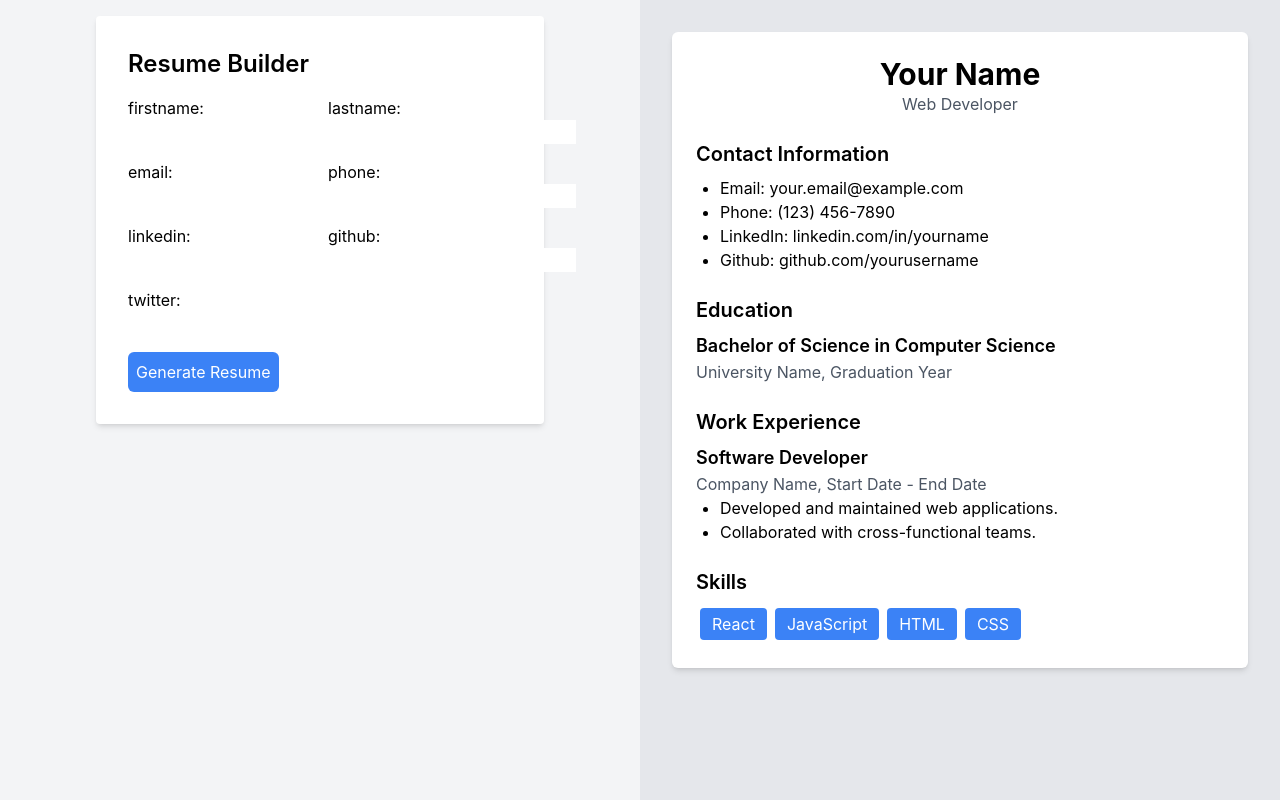
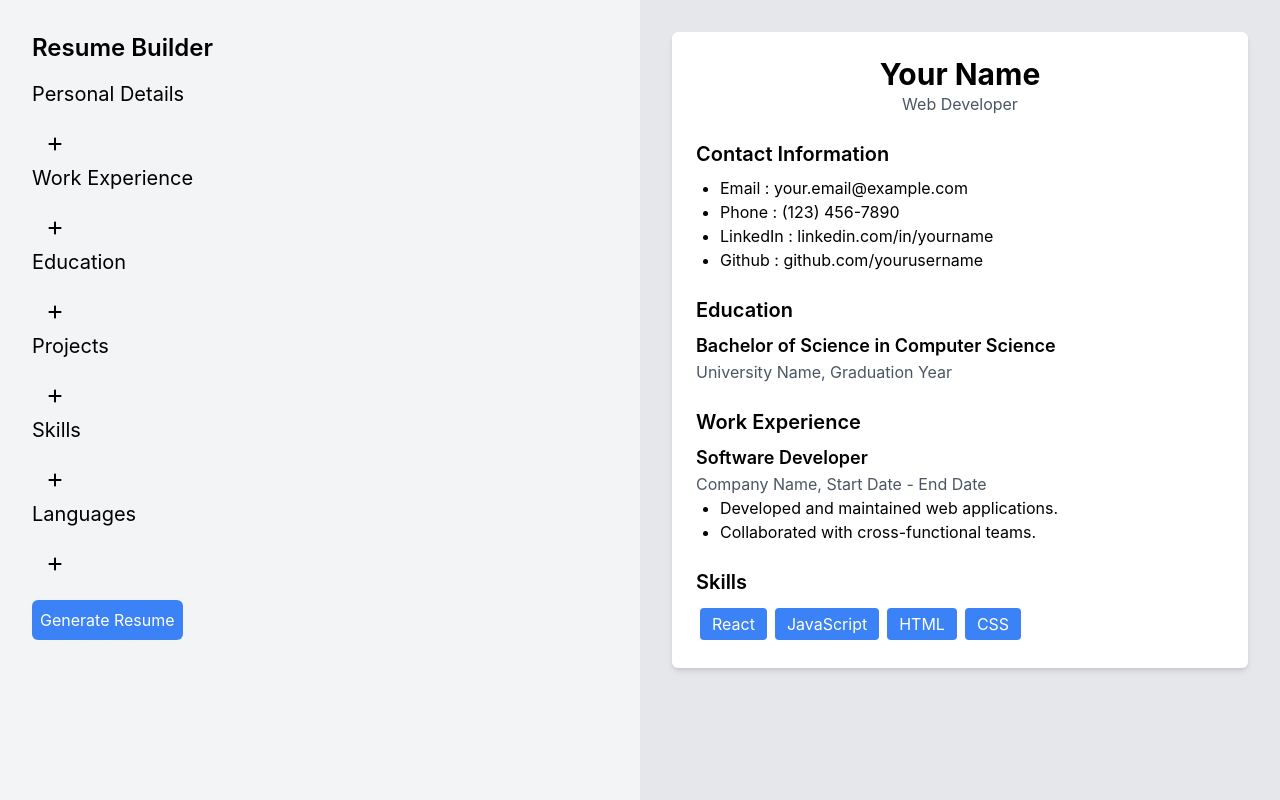
Before and after one commit to konkazazis/ResumeBuilder, a React (Create React App) app: page / in a window 1280 px wide. Built offline with nearby package versions, Linux system fonts and the light colour scheme.

Commit message:
add personal details with button using state

```diff
--- a/package.json
+++ b/package.json
@@ -3,6 +3,9 @@
   "version": "0.1.0",
   "private": true,
   "dependencies": {
+    "@fortawesome/fontawesome-svg-core": "^6.5.1",
+    "@fortawesome/free-solid-svg-icons": "^6.5.1",
+    "@fortawesome/react-fontawesome": "^0.2.0",
     "@testing-library/jest-dom": "^5.17.0",
     "@testing-library/react": "^13.4.0",
     "@testing-library/user-event": "^13.5.0",
@@ -10,6 +13,7 @@
     "postcss-cli": "^11.0.0",
     "react": "^18.2.0",
     "react-dom": "^18.2.0",
+    "react-modal": "^3.16.1",
     "react-scripts": "5.0.1",
     "tailwindcss": "^3.4.1",
     "web-vitals": "^2.1.4"
--- a/src/App.js
+++ b/src/App.js
@@ -13,7 +13,7 @@ function App() {
 
   return (
     <div className="flex h-screen">
-      <div className='flex-1 bg-gray-100'>
+      <div className='flex-1 bg-gray-100 overflow-auto'>
         <Forms onSubmit={handleFormSubmit} formData={formData} setFormData={setFormData}/>
       </div>
       <div className='flex-1 bg-gray-200 float-left'>
--- a/src/components/forms.js
+++ b/src/components/forms.js
@@ -1,15 +1,66 @@
-import { info } from 'autoprefixer';
+import { FontAwesomeIcon } from '@fortawesome/react-fontawesome';
+import { faPlus } from '@fortawesome/free-solid-svg-icons';
 import React, {useState} from 'react'
+import Modal from 'react-modal';
 
 function Forms({formData, setFormData}) {
-  const infolist = [
-    "firstname",
-    "lastname",
+  const [isModalOpen, setIsModalOpen] = useState(false);
+  const [selectedPersonalDetails, setSelectedPersonalDetails] = useState([]);
+
+  const openModal = () => {
+    setIsModalOpen(true);
+  };
+  const closeModal = () => {
+    setIsModalOpen(false);
+  };
+  const handleOptionClick = (option) => {
+    console.log(`Selected option: ${option}`);
+    // personalDetails2.push(option);
+    // console.log(personalDetails2);
+    setSelectedPersonalDetails([...selectedPersonalDetails, option]);
+    closeModal();
+  };
+
+  const menuOptions = [
+    "Personal Details",
+    "Work Experience",
+    "Education",
+    "Projects",
+    "Skills",
+    "Languages"
+  ];
+  const personalDetails = [
+    "fullname",
+    "title",
     "email",
     "phone",
     "linkedin",
     "github",
     "twitter",
+  ];
+  const personalDetails2 = [];
+  const workExperience = [
+    "company",
+    "position",
+    "city",
+    "state",
+    "start",
+    "end",
+    "description",
+  ];
+  const education = [
+    "school",
+    "degree",
+    "city",
+    "state",
+    "start",
+    "end",
+    "description",
+  ];
+  const projects = [
+    "name",
+    "description",
+    "link",
   ];
 
   const handleChange = (e, label) => {
@@ -26,25 +77,81 @@ function Forms({formData, setFormData}) {
   };
 
   return (
-    <div className="container mx-auto p-4">
-      <form onSubmit={handleSubmit} className="max-w-md mx-auto bg-white p-8 rounded shadow-md">
+    <div className="container p-8">
+      <form onSubmit={handleSubmit}>
         <h2 className="text-2xl font-semibold mb-4">Resume Builder</h2>
 
         {/* Personal Information */}
+          {menuOptions.map((label, index) => (
+            <div>
+              <h1 className="text-xl mb-4">{label}</h1>
               <div className="grid grid-cols-2 gap-4">
-        {infolist.map((label, index) => (
-        <div key={index}>
-          <label htmlFor={label}>{label}:</label>
+                { label === "Personal Details" ? (
+                    selectedPersonalDetails.map((label, index) => (
+                      <div className="mb-4">
+                        <label className="block text-gray-700 text-sm font-bold mb-2">
+                          {label}
+                        </label>
                         <input
                           type="text"
-            id={label}
-            name={label}
-            value={formData[label] || ''}
+                          className="shadow appearance-none border rounded w-full py-2 px-3 text-gray-700 leading-tight focus:outline-none focus:shadow-outline"
+                          placeholder={label}
+                          value={formData[label]}
                           onChange={(e) => handleChange(e, label)}
                         />
                       </div>
+                    ))
+                  ) : label === "testststs" }
+              </div>
+              <button
+                type="button"
+                className="text-white px-4 py-2 rounded-lg hover:bg-slate-200"
+                onClick={openModal}
+                >
+                <FontAwesomeIcon icon={faPlus} style={{color: "#000000",}}/>
+              </button>
+            </div>
+          ))}
+
+          <Modal
+            isOpen={isModalOpen}
+            onRequestClose={closeModal}
+            contentLabel="Example Modal"
+            className="bg-white border-2 rounded-md shadow-lg p-4 w-1/3 h-1/2"
+            style={
+              {
+                overlay: {
+                  position: 'fixed',
+                  backgroundColor: "none",
+                },
+                content: {
+                  width: '18rem',
+                  position: 'absolute',
+                  top: '10%',
+                  left: '15%',
+                  right: '10%',
+                  bottom: '10%',
+                  border: '1px solid #ccc',
+                  background: '#fff',
+                  WebkitOverflowScrolling: 'touch',
+                  borderRadius: '4px',
+                  outline: 'none',
+                  padding: '0',
+                }
+              }
+            }
+          >
+            <div>
+              {personalDetails.map((label, index) => (
+                <div className='hover:bg-slate-300'>
+                  <button onClick={() => handleOptionClick(label)} className='text-l text-left w-[18rem] pl-2 '>
+                    {label}
+                  </button>
+                </div>
               ))}
             </div>
+          </Modal>
+
         <div className="mt-4">
           <button
             type="submit"
--- a/src/components/templates.js
+++ b/src/components/templates.js
@@ -34,7 +34,7 @@ function templates({ formData }) {
         <div className="bg-gray-200 p-8">
           <div className="max-w-2xl mx-auto bg-white p-6 rounded-md shadow-md">
             <header className="text-center mb-6">
-              <h1 className="text-3xl font-bold">{formData.firstname ? formData.firstname : "Your Name"}</h1>
+              <h1 className="text-3xl font-bold">{formData.fullname ? formData.fullname : "Your Name"}</h1>
               <p className="text-gray-600">Web Developer</p>
             </header>
 
@@ -42,10 +42,10 @@ function templates({ formData }) {
             <section className="mb-6">
               <h2 className="text-xl font-semibold mb-2">Contact Information</h2>
               <ul className="list-disc ml-6">
-                <li>Email: your.email@example.com</li>
-                <li>Phone: (123) 456-7890</li>
-                <li>LinkedIn: linkedin.com/in/yourname</li>
-                <li>Github: github.com/yourusername</li>
+                <li>Email : {formData.email ? formData.email : "your.email@example.com"}</li>
+                <li>Phone : {formData.phone ? formData.phone : "(123) 456-7890"}</li>
+                <li>LinkedIn : {formData.linkedin ? formData.linkedin : "linkedin.com/in/yourname"}</li>
+                <li>Github : {formData.github ? formData.github : "github.com/yourusername"}</li>
               </ul>
             </section>
 
```
Also changed, not shown: 1 other file (tests, documents, lock files or other folders). Lines whose indentation alone changed are shown as unchanged.
